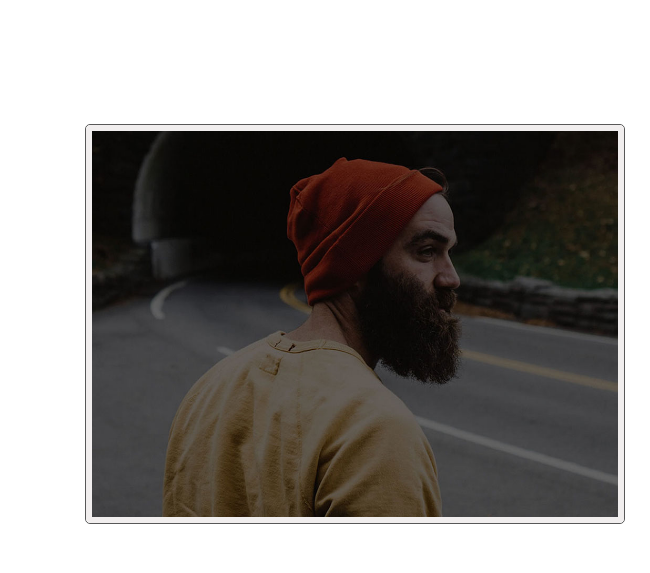
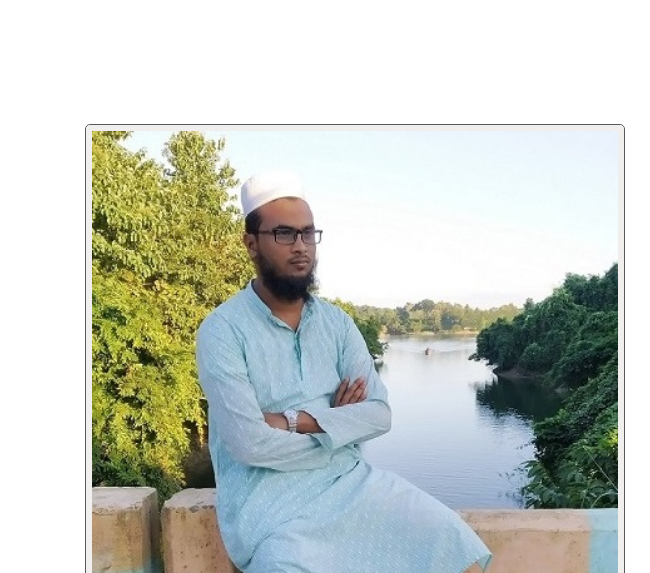
Before and after one commit to nayamat0911/Personal-Protfolio-Website-, a plain HTML site: page index.html in a window 1280 px wide. Shown: the part 820-1393 px from the top of the page, 0-650 px from the left. Drawn offline with Linux system fonts and the light colour scheme; files whose address does not match are found by name.

Commit message:
change about image

```diff
--- a/index.html
+++ b/index.html
@@ -87,7 +87,7 @@
                <div class="row">
                    <div class="col-6">
                         <div class="About_left">
-                            <img class="about_img" src="all image/about.jpg" alt="About image">
+                            <img class="about_img" src="all image/my.jpg" alt="About image">
                         </div>
                     </div>
                     <div class="col-6">
```
Also changed, not shown: all image/my.jpg (added).
